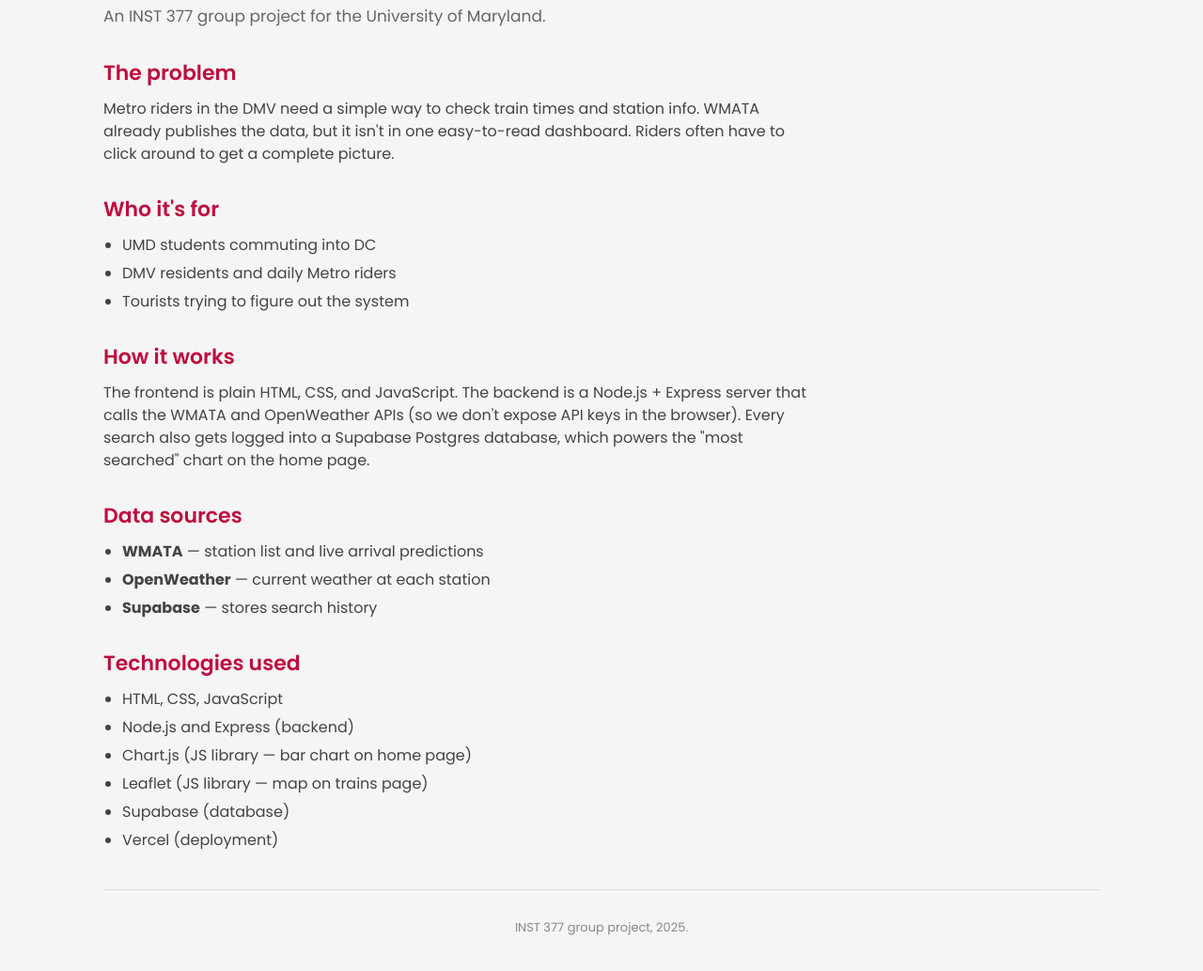
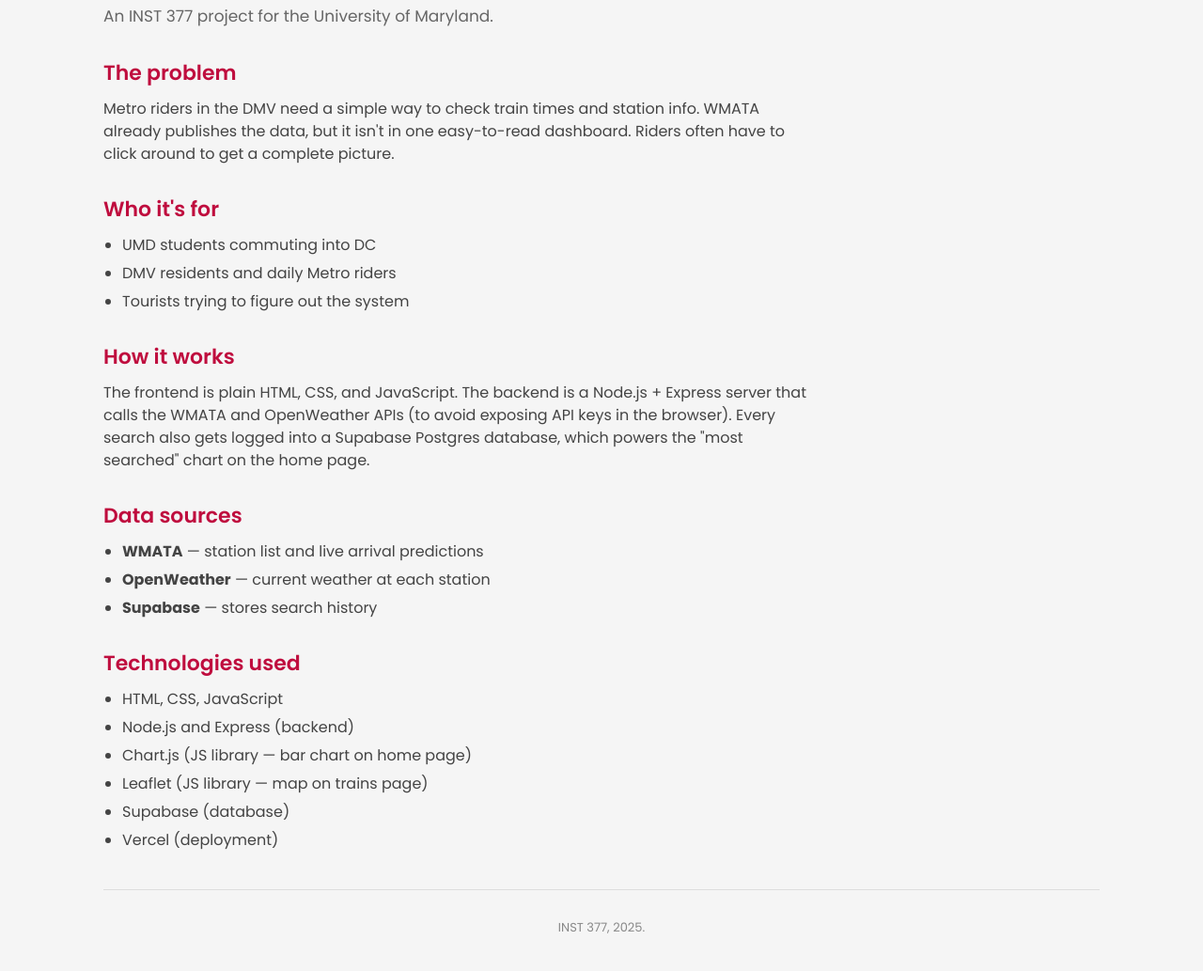
Before and after one commit to DualeHuss/metro-dashboard, a website: page public/about.html in a window 1280 px wide. Shown: the part 183-1216 px from the top of the page at 94% size. Drawn offline with Linux system fonts and the light colour scheme.

Commit message:
Remove group project references from about page

```diff
--- a/public/about.html
+++ b/public/about.html
@@ -23,7 +23,7 @@
 
     <div class="intro">
       <h1>About this project</h1>
-      <p>An INST 377 group project for the University of Maryland.</p>
+      <p>An INST 377 project for the University of Maryland.</p>
     </div>
 
     <div class="about-content">
@@ -39,7 +39,7 @@
       </ul>
 
       <h2>How it works</h2>
-      <p>The frontend is plain HTML, CSS, and JavaScript. The backend is a Node.js + Express server that calls the WMATA and OpenWeather APIs (so we don't expose API keys in the browser). Every search also gets logged into a Supabase Postgres database, which powers the "most searched" chart on the home page.</p>
+      <p>The frontend is plain HTML, CSS, and JavaScript. The backend is a Node.js + Express server that calls the WMATA and OpenWeather APIs (to avoid exposing API keys in the browser). Every search also gets logged into a Supabase Postgres database, which powers the "most searched" chart on the home page.</p>
 
       <h2>Data sources</h2>
       <ul>
@@ -61,7 +61,7 @@
     </div>
 
     <div class="footer">
-      INST 377 group project, 2025.
+      INST 377, 2025.
     </div>
   </div>
 
```
